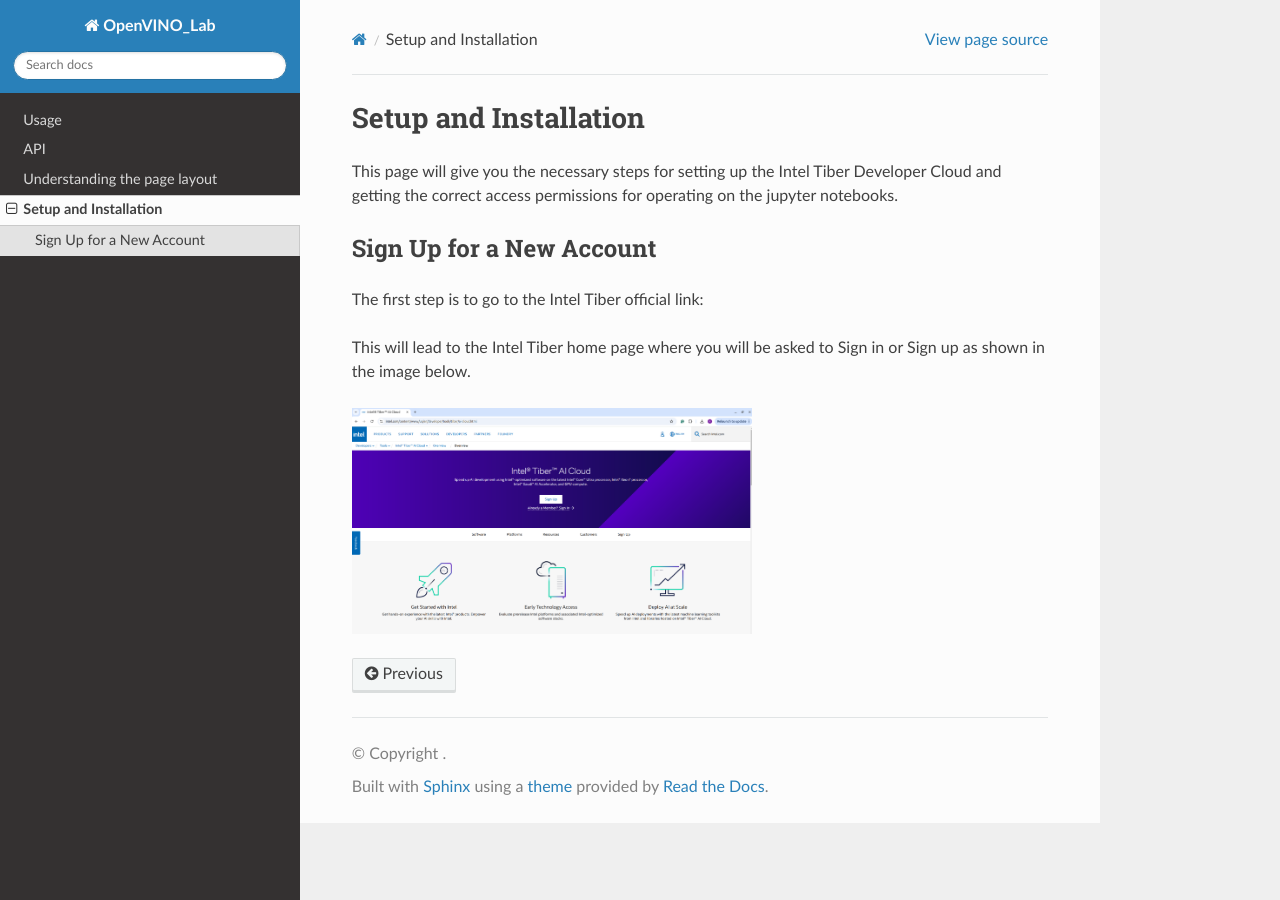
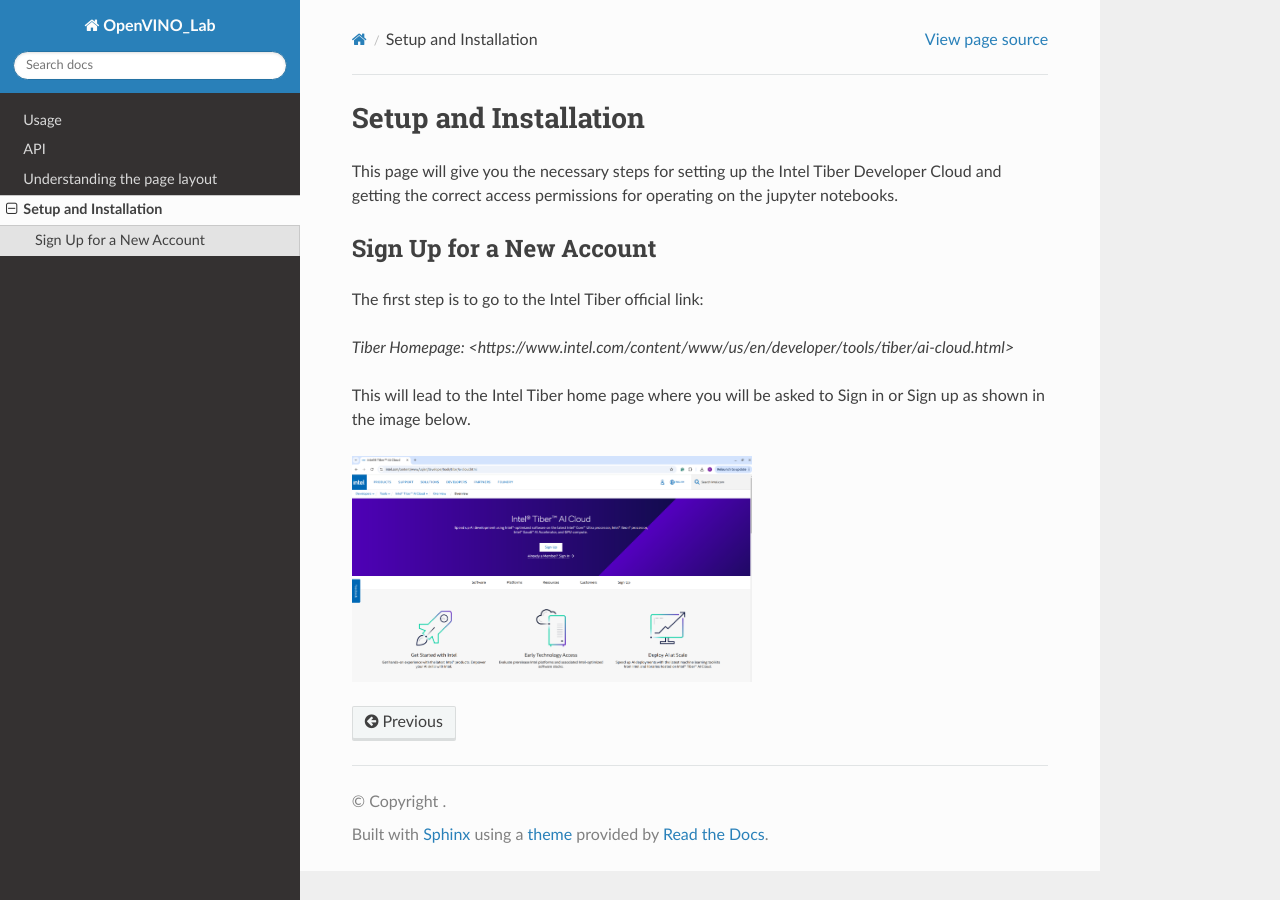
Before and after one commit to Rishabkashyap14/OpenVINO_Lab, a Sphinx documentation site: the page built from docs/source/Tiber_Setup.rst, in a window 1280 px wide. Built offline with Sphinx 7.4.7 and the Read the Docs theme 3.1.0, drawn with Linux system fonts in a browser that asks for light colours.

Commit message:
Tiber Home Page link update

```diff
--- a/docs/source/Tiber_Setup.rst
+++ b/docs/source/Tiber_Setup.rst
@@ -8,7 +8,7 @@
 
 The first step is to go to the Intel Tiber official link:
 
-.. _Tiber_home: https://www.intel.com/content/www/us/en/developer/tools/tiber/ai-cloud.html
+`Tiber Homepage: <https://www.intel.com/content/www/us/en/developer/tools/tiber/ai-cloud.html>`
 
 This will lead to the Intel Tiber home page where you will be asked to Sign in or Sign up as shown in the image below.
 
```
